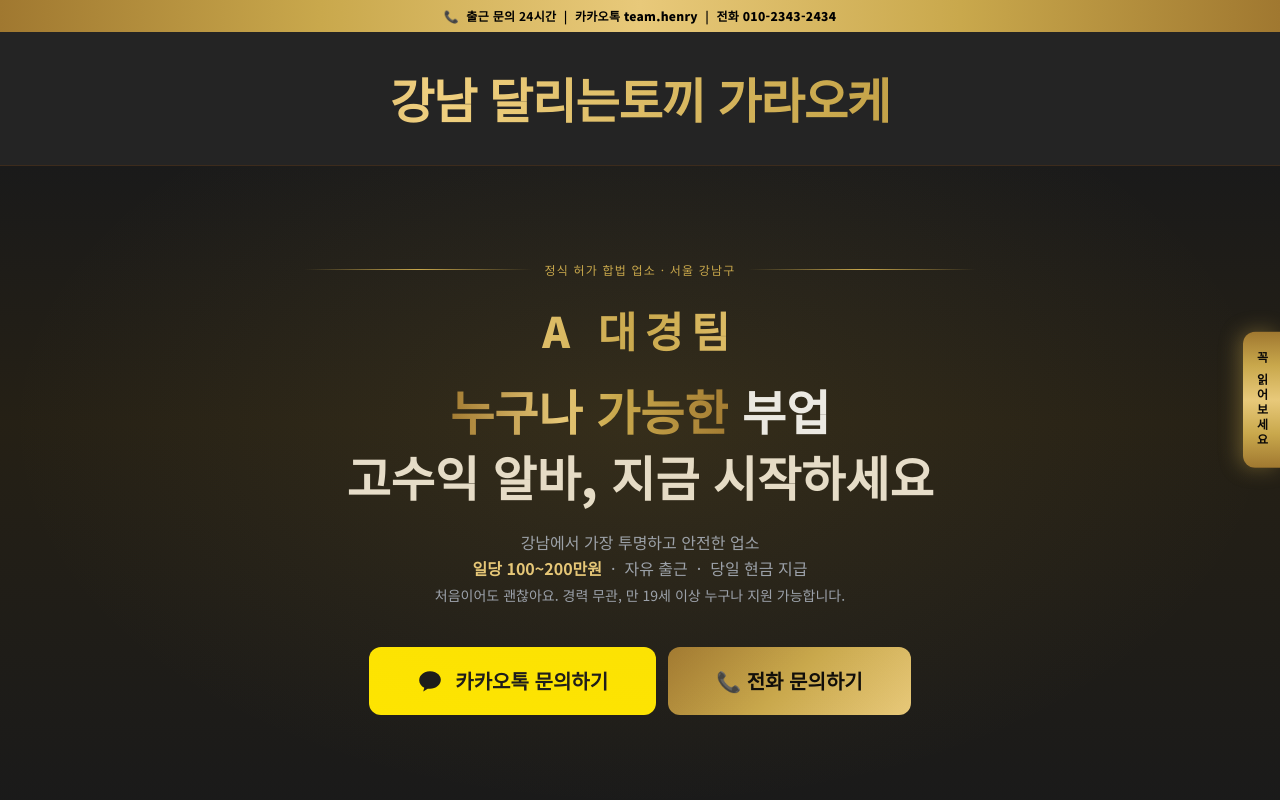
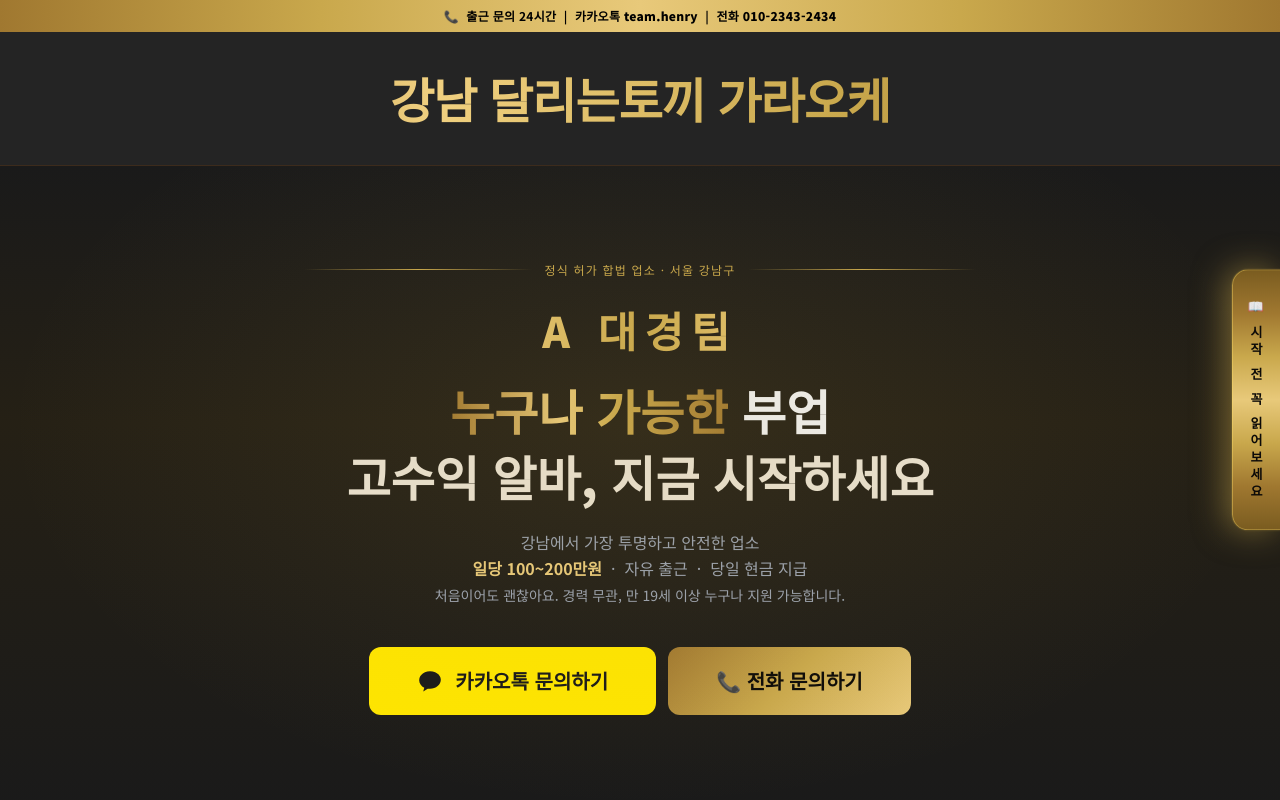
Before and after one commit to cyibest96-art/Dalto-girls-apply, a website: page index.html in a window 1280 px wide. Shown: the top 800 px of the page. Drawn offline with Linux system fonts and the light colour scheme.

Commit message:
Enlarge floating card with pulsing glow animation
Co-Authored-By: Claude Sonnet 4.6 <noreply@anthropic.com>

```diff
--- a/index.html
+++ b/index.html
@@ -234,8 +234,18 @@
 </head>
 <body>
 
-  <!-- 오른쪽 플로팅 탭 -->
-  <a href="nightjob-guide.html" style="position:fixed; right:0; top:50%; transform:translateY(-50%); z-index:998; background:linear-gradient(180deg,#A07830,#C9A84C,#E8C97A,#C9A84C,#A07830); color:#0C0A08; font-weight:900; font-size:12px; writing-mode:vertical-rl; text-orientation:mixed; padding:20px 10px; border-radius:12px 0 0 12px; box-shadow:-4px 0 20px rgba(201,168,76,0.4); letter-spacing:3px; text-decoration:none; line-height:1.4; white-space:nowrap;">꼭 읽어보세요</a>
+  <!-- 오른쪽 플로팅 카드 -->
+  <style>
+    @keyframes floatPulse {
+      0%, 100% { box-shadow: -6px 0 32px rgba(201,168,76,0.5), 0 0 0 0 rgba(201,168,76,0.4); }
+      50% { box-shadow: -6px 0 48px rgba(201,168,76,0.8), 0 0 24px 6px rgba(201,168,76,0.25); }
+    }
+    .float-card { animation: floatPulse 2.4s ease-in-out infinite; }
+    .float-card:hover { transform: translateY(-50%) scale(1.05) !important; transition: transform 0.2s; }
+  </style>
+  <a href="nightjob-guide.html" class="float-card" style="position:fixed; right:0; top:50%; transform:translateY(-50%); z-index:998; background:linear-gradient(180deg,#7A5C20,#A07830,#C9A84C,#E8C97A,#C9A84C,#A07830,#7A5C20); color:#0C0A08; font-weight:900; font-size:13px; writing-mode:vertical-rl; text-orientation:mixed; padding:28px 14px; border-radius:16px 0 0 16px; letter-spacing:4px; text-decoration:none; line-height:1.5; white-space:nowrap; border-top:1px solid rgba(255,220,100,0.4); border-bottom:1px solid rgba(255,220,100,0.4); border-left:1px solid rgba(255,220,100,0.4);">
+    📖&nbsp;시작 전 꼭 읽어보세요
+  </a>
 
   <!-- 상단 고정 연락 바 -->
   <div class="top-bar text-black text-center py-2 text-xs font-bold sticky top-0 z-50 tracking-wide">
```
